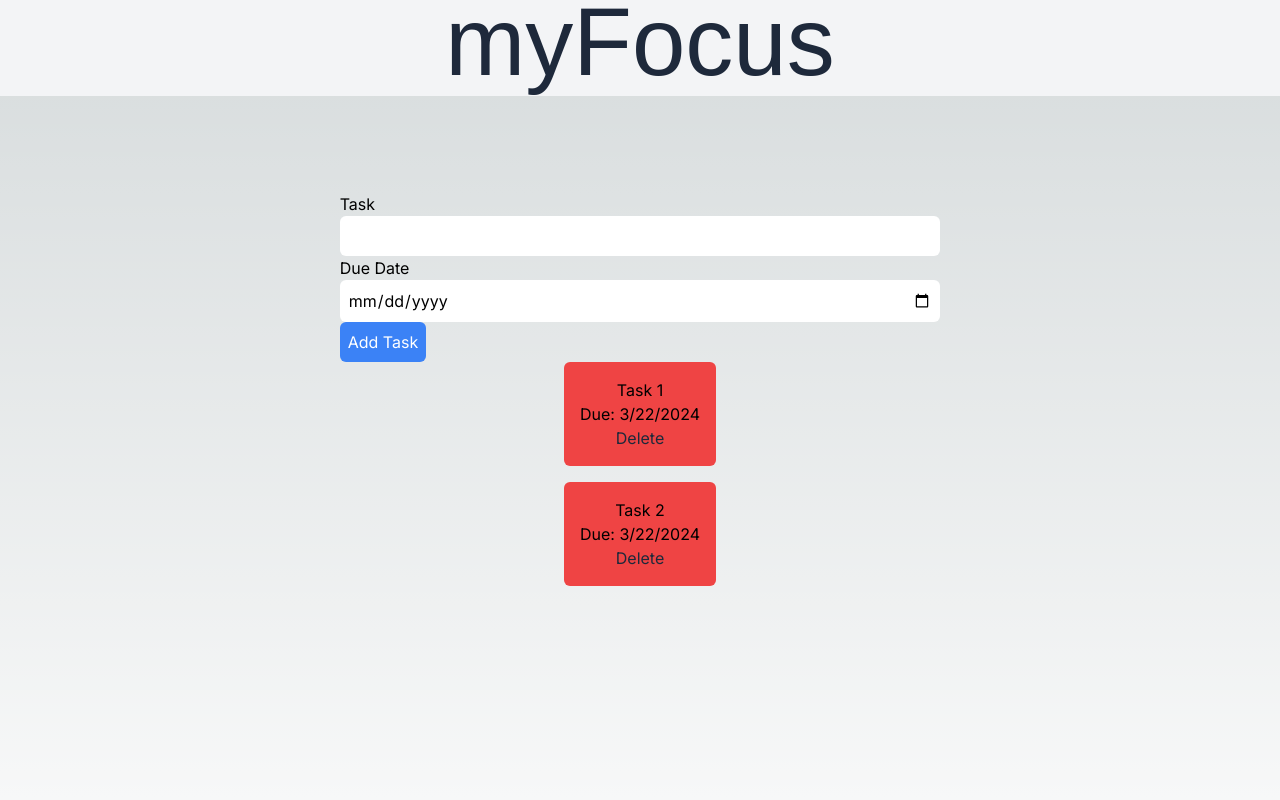
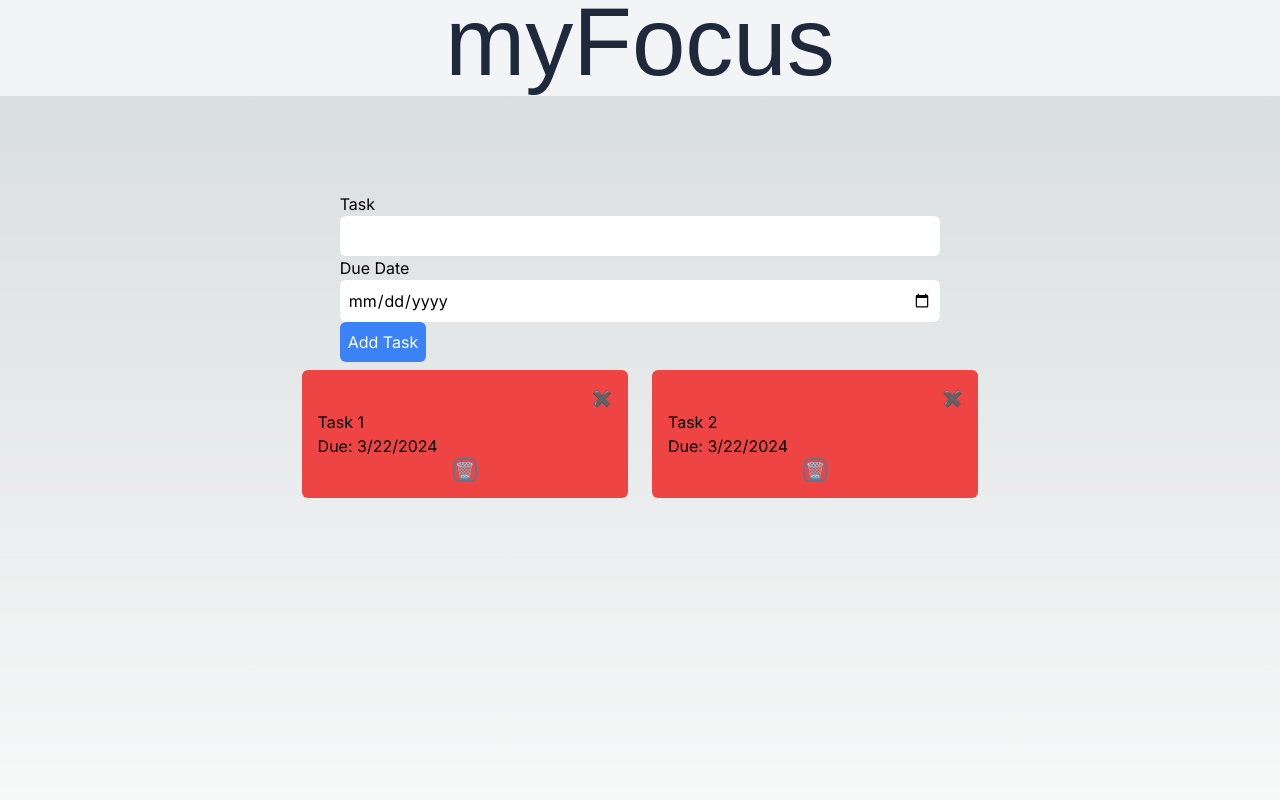
Before and after one commit to ryanjames1729/student-productivity, a Next.js app: page /sample-task in a window 1280 px wide. Shown: the top 800 px of the page. Built offline with nearby package versions, Linux system fonts and the light colour scheme; a web font is replaced by a local one.

Commit message:
updated the example tasks page

```diff
--- a/app/components/tasks.tsx
+++ b/app/components/tasks.tsx
@@ -8,10 +8,12 @@ export default function Tasks() {
     {
       task: "Task 1",
       date: new Date(),
+      complete: false
     },
     {
       task: "Task 2",
       date: new Date(),
+      complete: false
     },
   ]);
 
@@ -31,8 +33,21 @@ export default function Tasks() {
           {
             task: task.value,
             date: new Date(date.value + "T01:00:00"),
+            complete: false
           },
         ]);
+        let sorted = [
+          ...myTasks,
+          {
+            task: task.value,
+            date: new Date(date.value + "T01:00:00"),
+            complete: false
+          },
+        ]
+        sorted.sort((a, b) => a.date.getTime() - b.date.getTime());
+        setMyTasks(sorted);
+        console.log(sorted);
+
         task.value = "";
         date.value = "";
         setTask("");
@@ -45,18 +60,34 @@ export default function Tasks() {
         <button type="submit" className="bg-blue-500 text-white p-2 rounded-md">Add Task</button>
       </form>
 
-      <div className="m-0">
-      <ul className="flex flex-col gap-4">
+      <div className="m-0 pt-2 w-full">
+      <ul className="flex flex-wrap gap-6 items-center justify-center">
         {myTasks.map((task, index) => (
-          <li key={index} className={`flex flex-col justify-between items-center bg-gray-100 p-4 rounded-md
+          <li key={index} className={`flex flex-col bg-gray-100 p-4 rounded-md md:w-[30%] w-full
           ${task.date.getTime() - new Date().getTime() < 86400000*3 && !(task.date.getTime() - new Date().getTime() < 86400000) ? "bg-green-500" : ""}
           ${task.date.getTime() - new Date().getTime() < 86400000 ? "bg-red-500" : ""}
+          ${task.complete ? "bg-slate-500" : ""}
           `}>
-            <p className="text-black text-bold">{task.task}</p>
-            <p className="text-black">Due: {task.date.toLocaleDateString()}</p>
-            <button className="text-slate-800"onClick={() => {
-              setMyTasks(myTasks.filter((_, i) => i !== index));
-            }}>Delete</button>
+            <div className="flex flex-row-reverse w-full">
+            <button onClick={()=>{
+              let newTasks = [...myTasks];
+              newTasks[index].complete = !newTasks[index].complete;
+              setMyTasks(newTasks);
+            }}><span className="align-right">{task.complete ? "✅" : "✖️"}</span></button>
+            </div>
+
+            {task.complete ?
+              <><p className="text-black text-bold line-through">{task.task}</p>
+              <p className="text-black line-through">Due: {task.date.toLocaleDateString()}</p></>
+              : <><p className="text-black text-bold">{task.task}</p>
+                <p className="text-black">Due: {task.date.toLocaleDateString()}</p></>
+            }
+
+            <button onClick={()=>{
+              let newTasks = [...myTasks];
+              newTasks.splice(index, 1);
+              setMyTasks(newTasks);
+            }}><span className="align-right border-2 rounded-md border-slate-500 hover:border-slate-800 hover:bg-slate-800">🗑️</span></button>
           </li>
         ))}
         </ul>
--- a/app/sample-task/page.tsx
+++ b/app/sample-task/page.tsx
@@ -9,7 +9,7 @@ export default function sampleTask() {
   return (
     <>
     <Header />
-    <main className="flex min-h-screen flex-col items-center justify-start p-24">
+    <main className="flex min-h-screen flex-col items-center justify-start p-24 w-full">
       <Tasks />
     </main>
     <Footer />
```
